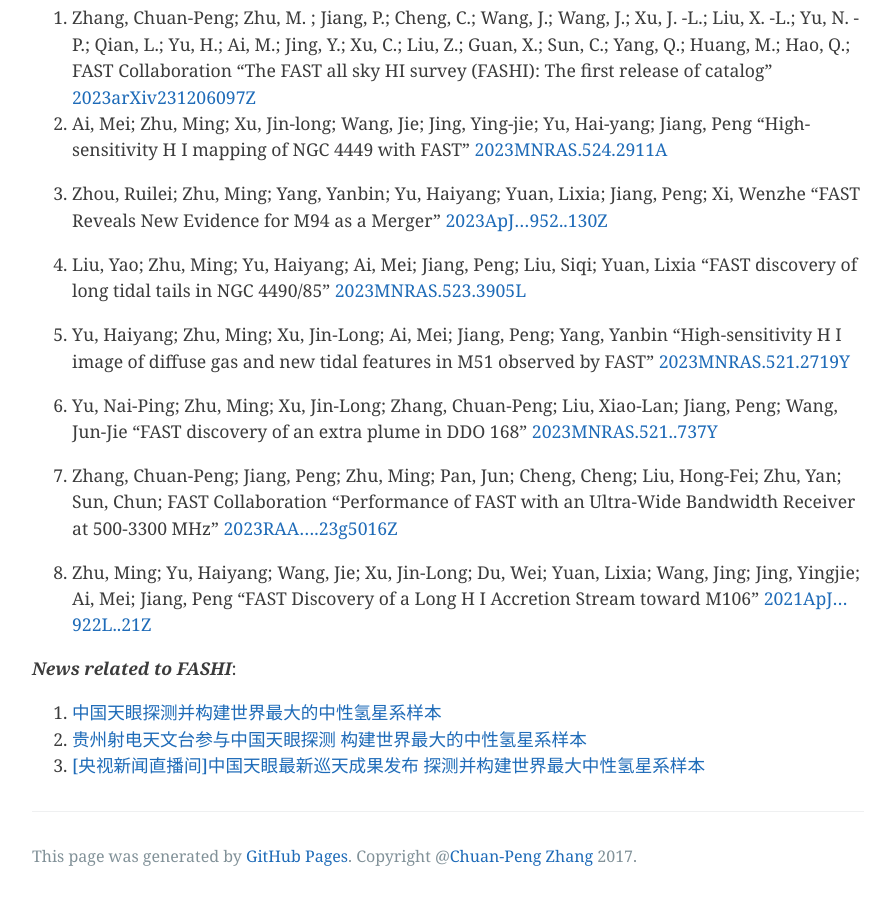
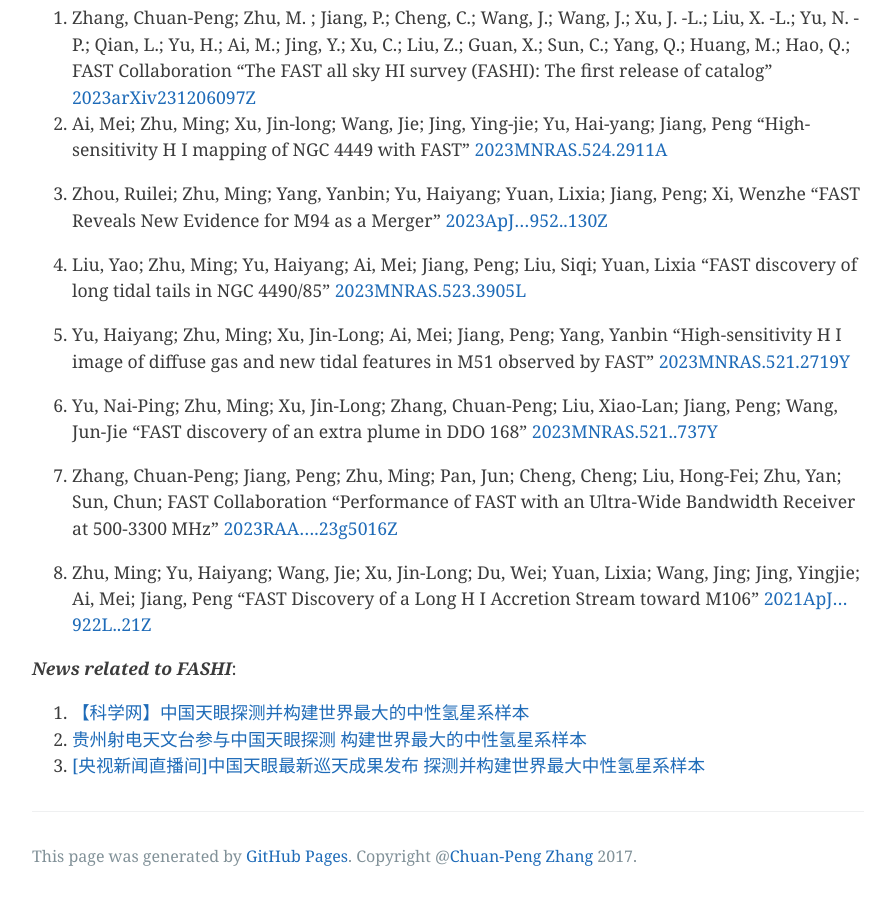
Before and after one commit to zcp521/zcp521.github.io, a Jekyll site: the page built from fashi.md, in a window 1280 px wide and 900 px high, scrolled down 3167 px. Shown: the whole window, without its empty margins (192-1083 px from the left). Built offline with Jekyll 4.4.1, drawn with Linux system fonts in a browser that asks for light colours.

Commit message:
Update fashi.md

```diff
--- a/fashi.md
+++ b/fashi.md
@@ -140,6 +140,6 @@
 
 ***News related to FASHI***:
 
-1. [中国天眼探测并构建世界最大的中性氢星系样本](https://blog.sciencenet.cn/blog-528739-1413561.html)
+1. [【科学网】中国天眼探测并构建世界最大的中性氢星系样本](https://blog.sciencenet.cn/blog-528739-1413561.html)
 2. [贵州射电天文台参与中国天眼探测 构建世界最大的中性氢星系样本](http://news.gzu.edu.cn/2023/1211/c11069a210339/page.htm)
 3. [[央视新闻直播间]中国天眼最新巡天成果发布 探测并构建世界最大中性氢星系样本](https://tv.cctv.com/2023/12/13/VIDE8HrxgbGmGgh7YxzS55If231213.shtml)
```
